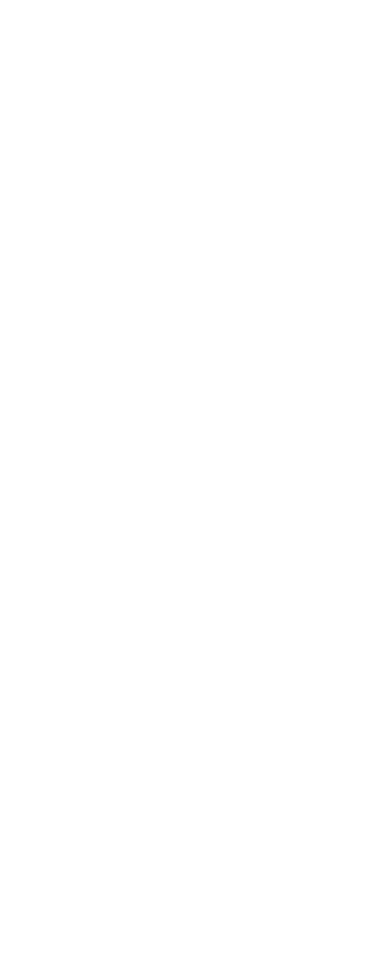
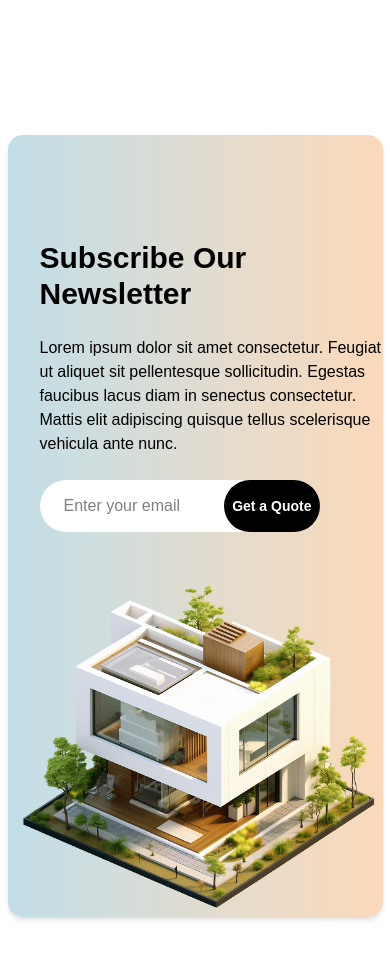
Before and after one commit to Md-Redwan/Build-Real-Estate, a React (Vite) app: page / in a window 390 px wide. Shown: the part 3000-3959 px from the top of the page. Before the commit the page ends 2996 px from the top, so only its background shows below. Built offline with nearby package versions, Linux system fonts and the light colour scheme.

Commit message:
Newsletter section is complete & responsive

```diff
--- a/src/App.jsx
+++ b/src/App.jsx
@@ -3,6 +3,7 @@ import AboutUs from './components/AboutUs'
 import BasicInformation from './components/BasicInformation'
 import Hero from './components/Hero'
 import Navbar from './components/Navbar'
+import Newsletter from './components/Newsletter'
 
 function App() {
 
@@ -12,6 +13,7 @@ function App() {
     <Hero/>
     <BasicInformation/>
     <AboutUs/>
+    <Newsletter/>
     </>
   )
 }
--- /dev/null
+++ b/src/components/Newsletter.jsx
@@ -0,0 +1,28 @@
+import React from 'react'
+import NewsletterImg from "../assets/NewsletterImg.png"
+
+const Newsletter = () => {
+  return (
+    <div className="mt-34.75 mb-27">
+          <div className="container bg-linear-to-r from-[#C1DEE8] to-[#FBD9B9] rounded-[15px] font-poppins shadow-md flex flex-col lg:flex-row lg:justify-between lg:items-center xl:items-start">
+            <div className="lg:w-[60%] lg:ml-11.5 mt-22.5 pl-8">
+              <h1 className="text-[30px] md:text-[40px] lg:text-[50px] font-semibold leading-[120%] mt-3.75 mb-6">Subscribe Our Newsletter</h1>
+              <p className="w-auto lg:w-108.75 leading-6 font-medium">
+                Lorem ipsum dolor sit amet consectetur. Feugiat ut aliquet sit pellentesque sollicitudin. Egestas faucibus lacus diam in senectus consectetur. Mattis elit adipiscing quisque tellus scelerisque vehicula ante nunc.
+              </p>
+              <div className="bg-white rounded-[40px] flex justify-between pl-6 lg:w-90 xl:w-109.5 w-70 mt-6 lg:mb-44 mb-10">
+                <input type="text" placeholder="Enter your email" className="w-[60%]"/>
+                <button className="py-3.5 px-2 lg:py-4 lg:px-4 xl:py-4.5 xl:px-6.25 leading-6 font-semibold text-sm lg:text-lg text-white bg-black rounded-[40px] cursor-pointer">
+                  Get a Quote
+                </button>
+              </div>
+            </div>
+            <div className="lg:w-[40%]">
+                <img src={NewsletterImg} alt="Newsletter section Image" />
+            </div>
+          </div>
+        </div>
+  )
+}
+
+export default Newsletter
```
Also changed, not shown: src/assets/NewsletterImg.png (added).
